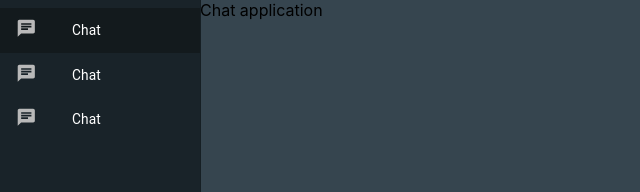
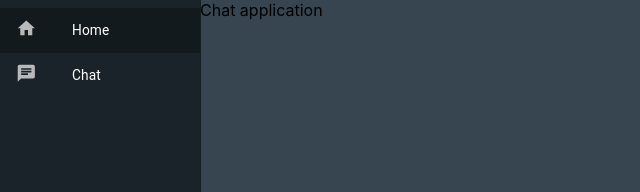
Before and after one commit to daniel135790/chat-app, a React (Create React App) app: page / in a window 1280 px wide. Shown: the top 192 px of the page, without its empty margins (0-640 px from the left). Built offline with nearby package versions, Linux system fonts and the light colour scheme.

Commit message:
Added sidebar navigation

```diff
--- a/src/App.js
+++ b/src/App.js
@@ -6,16 +6,18 @@ import './App.css';
 
 const App = () => (
   <div className="app">
-    <Sidebar />
-    <div className="main">
-      <Router>
+    <Router>
+      <Sidebar />
+
+      <div className="main">
         <Switch>
           <Route exact path="/" component={Pages.Home} />
-          <Route path="/chats" component={Pages.Chats} />
+          <Route path="/home" component={Pages.Home} />
+          <Route path="/chat" component={Pages.Chats} />
           <Route path="*" component={Pages.NotFound} />
         </Switch>
-      </Router>
-    </div>
+      </div>
+    </Router>
   </div>
 );
 
--- a/src/Layout/Sidebar/Sidebar.jsx
+++ b/src/Layout/Sidebar/Sidebar.jsx
@@ -1,12 +1,24 @@
-import React from 'react';
+import React, {useState} from 'react';
+import {useHistory} from 'react-router-dom';
 import {Drawer, ThemeProvider} from '@material-ui/core';
 import {List, ListItem, ListItemAvatar, ListItemText} from '@material-ui/core';
 import ChatIcon from '@material-ui/icons/Chat';
+import HomeIcon from '@material-ui/icons/Home';
 import useStyles from './styles';
 import theme from './theme';
 
 const Sidebar = () => {
     const styles = useStyles();
+    const history = useHistory();
+
+    const [selectedItem,
+        setSelectedItem] = useState('Home');
+
+    const onItemClick = key => () => {
+        console.log(key);
+        setSelectedItem(key);
+        history.push(key)
+    };
 
     return (
         <ThemeProvider theme={theme}>
@@ -16,19 +28,19 @@ const Sidebar = () => {
                 paper: styles.paper
             }}>
                 <List>
-                    <ListItem selected button key={1}>
+                    <ListItem
+                        onClick={onItemClick('Home')}
+                        selected={selectedItem === 'Home'}
+                        button>
                         <ListItemAvatar>
-                            <ChatIcon />
+                            <HomeIcon />
                         </ListItemAvatar>
-                        <ListItemText primary="Chat" />
+                        <ListItemText primary="Home" />
                     </ListItem>
-                    <ListItem button key={2}>
-                        <ListItemAvatar>
-                            <ChatIcon />
-                        </ListItemAvatar>
-                        <ListItemText primary="Chat" />
-                    </ListItem>
-                    <ListItem button key={3}>
+                    <ListItem
+                        onClick={onItemClick('Chat')}
+                        selected={selectedItem === 'Chat'}
+                        button>
                         <ListItemAvatar>
                             <ChatIcon />
                         </ListItemAvatar>
```
